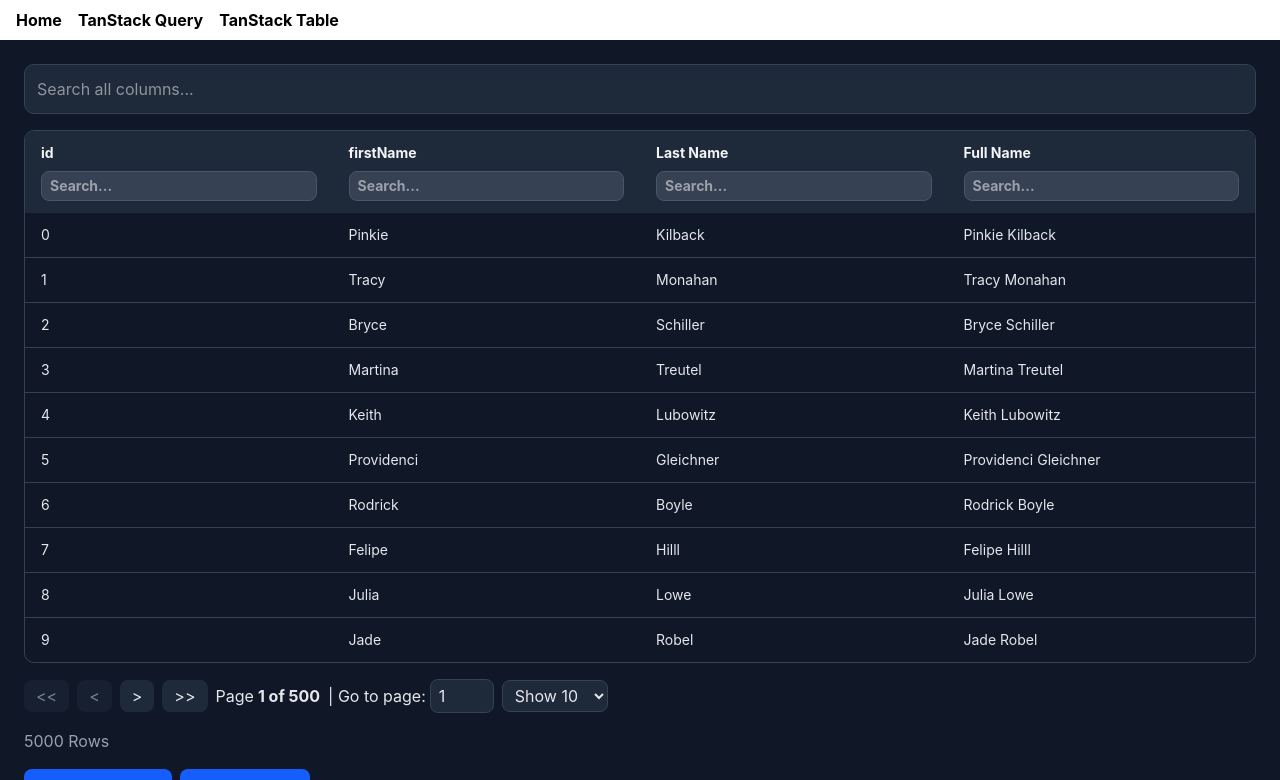
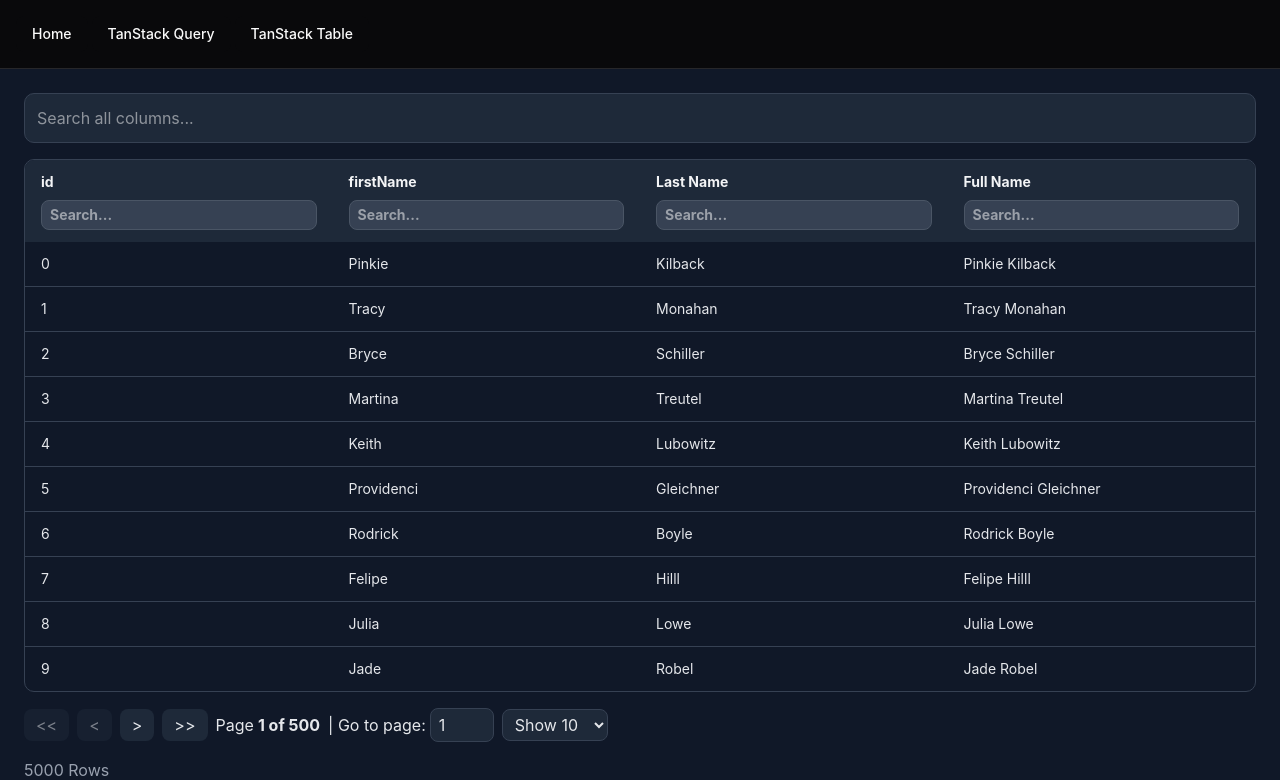
Before and after one commit to JohnRTitor-Work/Driving-School, a React (Vite) app in the folder frontend/: page /demo/table in a window 1280 px wide. Shown: the top 780 px of the page. Built offline with nearby package versions, Linux system fonts and the light colour scheme.

Commit message:
convert the navbar to use shadcn components

```diff
--- a/frontend/package.json
+++ b/frontend/package.json
@@ -17,6 +17,7 @@
     "@hookform/resolvers": "^5.1.1",
     "@radix-ui/react-dropdown-menu": "^2.1.15",
     "@radix-ui/react-label": "^2.1.7",
+    "@radix-ui/react-navigation-menu": "^1.2.13",
     "@radix-ui/react-slot": "^1.2.3",
     "@tailwindcss/vite": "^4.0.6",
     "@tanstack/match-sorter-utils": "^8.19.4",
--- a/frontend/src/components/Header.tsx
+++ b/frontend/src/components/Header.tsx
@@ -1,21 +1,38 @@
 import { Link } from "@tanstack/react-router";
+import {
+  NavigationMenu,
+  NavigationMenuItem,
+  NavigationMenuLink,
+  NavigationMenuList,
+  navigationMenuTriggerStyle,
+} from "@/components/ui/navigation-menu";
+import { ThemeSwitcher } from "./ThemeSwitcher";
 
 export default function Header() {
+  const navLinks = [
+    { href: "/", label: "Home" },
+    { href: "/demo/tanstack-query", label: "TanStack Query" },
+    { href: "/demo/table", label: "TanStack Table" },
+  ];
+
   return (
-    <header className="p-2 flex gap-2 bg-white text-black justify-between">
-      <nav className="flex flex-row">
-        <div className="px-2 font-bold">
-          <Link to="/">Home</Link>
-        </div>
-
-        <div className="px-2 font-bold">
-          <Link to="/demo/tanstack-query">TanStack Query</Link>
-        </div>
-
-        <div className="px-2 font-bold">
-          <Link to="/demo/table">TanStack Table</Link>
-        </div>
-      </nav>
+    <header className="sticky top-0 z-50 bg-background border-b">
+      <div className="container mx-auto px-4 py-4 flex items-center justify-between">
+        <NavigationMenu>
+          <NavigationMenuList>
+            {navLinks.map((link) => (
+              <NavigationMenuItem key={link.href}>
+                <NavigationMenuLink
+                  className={navigationMenuTriggerStyle()}
+                  asChild
+                >
+                  <Link to={link.href}>{link.label}</Link>
+                </NavigationMenuLink>
+              </NavigationMenuItem>
+            ))}
+          </NavigationMenuList>
+        </NavigationMenu>
+      </div>
     </header>
   );
 }
--- /dev/null
+++ b/frontend/src/components/ui/navigation-menu.tsx
@@ -0,0 +1,168 @@
+import * as React from "react"
+import * as NavigationMenuPrimitive from "@radix-ui/react-navigation-menu"
+import { cva } from "class-variance-authority"
+import { ChevronDownIcon } from "lucide-react"
+
+import { cn } from "@/lib/utils"
+
+function NavigationMenu({
+  className,
+  children,
+  viewport = true,
+  ...props
+}: React.ComponentProps<typeof NavigationMenuPrimitive.Root> & {
+  viewport?: boolean
+}) {
+  return (
+    <NavigationMenuPrimitive.Root
+      data-slot="navigation-menu"
+      data-viewport={viewport}
+      className={cn(
+        "group/navigation-menu relative flex max-w-max flex-1 items-center justify-center",
+        className
+      )}
+      {...props}
+    >
+      {children}
+      {viewport && <NavigationMenuViewport />}
+    </NavigationMenuPrimitive.Root>
+  )
+}
+
+function NavigationMenuList({
+  className,
+  ...props
+}: React.ComponentProps<typeof NavigationMenuPrimitive.List>) {
+  return (
+    <NavigationMenuPrimitive.List
+      data-slot="navigation-menu-list"
+      className={cn(
+        "group flex flex-1 list-none items-center justify-center gap-1",
+        className
+      )}
+      {...props}
+    />
+  )
+}
+
+function NavigationMenuItem({
+  className,
+  ...props
+}: React.ComponentProps<typeof NavigationMenuPrimitive.Item>) {
+  return (
+    <NavigationMenuPrimitive.Item
+      data-slot="navigation-menu-item"
+      className={cn("relative", className)}
+      {...props}
+    />
+  )
+}
+
+const navigationMenuTriggerStyle = cva(
+  "group inline-flex h-9 w-max items-center justify-center rounded-md bg-background px-4 py-2 text-sm font-medium hover:bg-accent hover:text-accent-foreground focus:bg-accent focus:text-accent-foreground disabled:pointer-events-none disabled:opacity-50 data-[state=open]:hover:bg-accent data-[state=open]:text-accent-foreground data-[state=open]:focus:bg-accent data-[state=open]:bg-accent/50 focus-visible:ring-ring/50 outline-none transition-[color,box-shadow] focus-visible:ring-[3px] focus-visible:outline-1"
+)
+
+function NavigationMenuTrigger({
+  className,
+  children,
+  ...props
+}: React.ComponentProps<typeof NavigationMenuPrimitive.Trigger>) {
+  return (
+    <NavigationMenuPrimitive.Trigger
+      data-slot="navigation-menu-trigger"
+      className={cn(navigationMenuTriggerStyle(), "group", className)}
+      {...props}
+    >
+      {children}{" "}
+      <ChevronDownIcon
+        className="relative top-[1px] ml-1 size-3 transition duration-300 group-data-[state=open]:rotate-180"
+        aria-hidden="true"
+      />
+    </NavigationMenuPrimitive.Trigger>
+  )
+}
+
+function NavigationMenuContent({
+  className,
+  ...props
+}: React.ComponentProps<typeof NavigationMenuPrimitive.Content>) {
+  return (
+    <NavigationMenuPrimitive.Content
+      data-slot="navigation-menu-content"
+      className={cn(
+        "data-[motion^=from-]:animate-in data-[motion^=to-]:animate-out data-[motion^=from-]:fade-in data-[motion^=to-]:fade-out data-[motion=from-end]:slide-in-from-right-52 data-[motion=from-start]:slide-in-from-left-52 data-[motion=to-end]:slide-out-to-right-52 data-[motion=to-start]:slide-out-to-left-52 top-0 left-0 w-full p-2 pr-2.5 md:absolute md:w-auto",
+        "group-data-[viewport=false]/navigation-menu:bg-popover group-data-[viewport=false]/navigation-menu:text-popover-foreground group-data-[viewport=false]/navigation-menu:data-[state=open]:animate-in group-data-[viewport=false]/navigation-menu:data-[state=closed]:animate-out group-data-[viewport=false]/navigation-menu:data-[state=closed]:zoom-out-95 group-data-[viewport=false]/navigation-menu:data-[state=open]:zoom-in-95 group-data-[viewport=false]/navigation-menu:data-[state=open]:fade-in-0 group-data-[viewport=false]/navigation-menu:data-[state=closed]:fade-out-0 group-data-[viewport=false]/navigation-menu:top-full group-data-[viewport=false]/navigation-menu:mt-1.5 group-data-[viewport=false]/navigation-menu:overflow-hidden group-data-[viewport=false]/navigation-menu:rounded-md group-data-[viewport=false]/navigation-menu:border group-data-[viewport=false]/navigation-menu:shadow group-data-[viewport=false]/navigation-menu:duration-200 **:data-[slot=navigation-menu-link]:focus:ring-0 **:data-[slot=navigation-menu-link]:focus:outline-none",
+        className
+      )}
+      {...props}
+    />
+  )
+}
+
+function NavigationMenuViewport({
+  className,
+  ...props
+}: React.ComponentProps<typeof NavigationMenuPrimitive.Viewport>) {
+  return (
+    <div
+      className={cn(
+        "absolute top-full left-0 isolate z-50 flex justify-center"
+      )}
+    >
+      <NavigationMenuPrimitive.Viewport
+        data-slot="navigation-menu-viewport"
+        className={cn(
+          "origin-top-center bg-popover text-popover-foreground data-[state=open]:animate-in data-[state=closed]:animate-out data-[state=closed]:zoom-out-95 data-[state=open]:zoom-in-90 relative mt-1.5 h-[var(--radix-navigation-menu-viewport-height)] w-full overflow-hidden rounded-md border shadow md:w-[var(--radix-navigation-menu-viewport-width)]",
+          className
+        )}
+        {...props}
+      />
+    </div>
+  )
+}
+
+function NavigationMenuLink({
+  className,
+  ...props
+}: React.ComponentProps<typeof NavigationMenuPrimitive.Link>) {
+  return (
+    <NavigationMenuPrimitive.Link
+      data-slot="navigation-menu-link"
+      className={cn(
+        "data-[active=true]:focus:bg-accent data-[active=true]:hover:bg-accent data-[active=true]:bg-accent/50 data-[active=true]:text-accent-foreground hover:bg-accent hover:text-accent-foreground focus:bg-accent focus:text-accent-foreground focus-visible:ring-ring/50 [&_svg:not([class*='text-'])]:text-muted-foreground flex flex-col gap-1 rounded-sm p-2 text-sm transition-all outline-none focus-visible:ring-[3px] focus-visible:outline-1 [&_svg:not([class*='size-'])]:size-4",
+        className
+      )}
+      {...props}
+    />
+  )
+}
+
+function NavigationMenuIndicator({
+  className,
+  ...props
+}: React.ComponentProps<typeof NavigationMenuPrimitive.Indicator>) {
+  return (
+    <NavigationMenuPrimitive.Indicator
+      data-slot="navigation-menu-indicator"
+      className={cn(
+        "data-[state=visible]:animate-in data-[state=hidden]:animate-out data-[state=hidden]:fade-out data-[state=visible]:fade-in top-full z-[1] flex h-1.5 items-end justify-center overflow-hidden",
+        className
+      )}
+      {...props}
+    >
+      <div className="bg-border relative top-[60%] h-2 w-2 rotate-45 rounded-tl-sm shadow-md" />
+    </NavigationMenuPrimitive.Indicator>
+  )
+}
+
+export {
+  NavigationMenu,
+  NavigationMenuList,
+  NavigationMenuItem,
+  NavigationMenuContent,
+  NavigationMenuTrigger,
+  NavigationMenuLink,
+  NavigationMenuIndicator,
+  NavigationMenuViewport,
+  navigationMenuTriggerStyle,
+}
```
Also changed, not shown: 1 other file (tests, documents, lock files or other folders).
